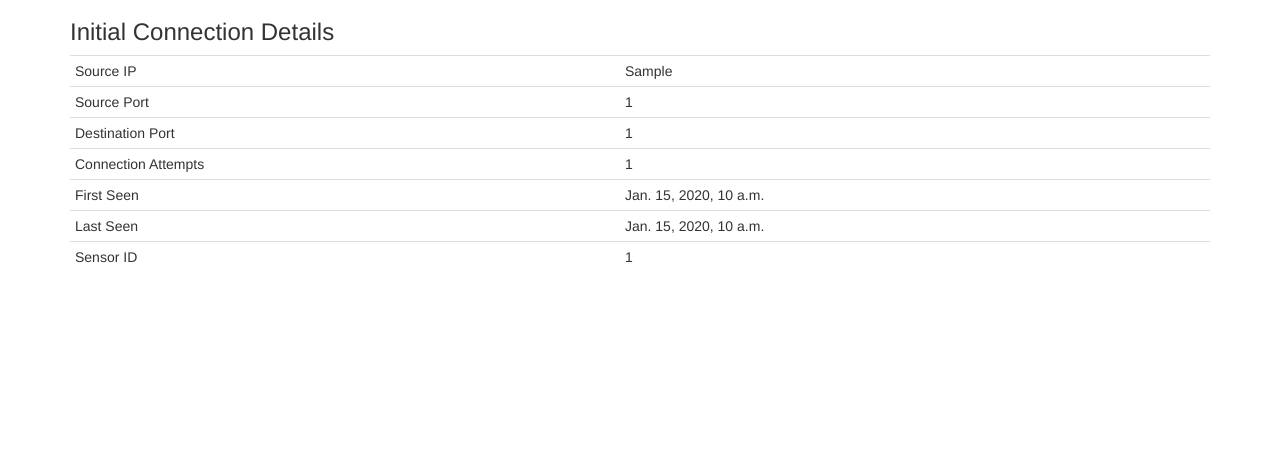
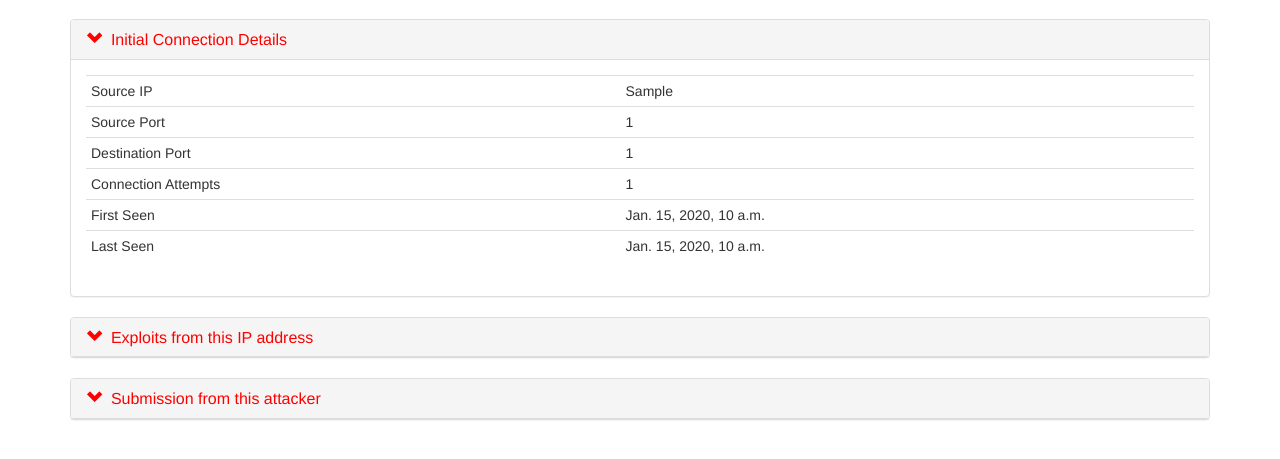
Before and after one commit to pi-one/amunweb, a Django app: a page that uses amunweb/amun/templates/amun/initial_details.html in a window 1280 px wide. Shown: the part 51-510 px from the top of the page. Run offline with Django 3.2, Linux system fonts and the light colour scheme; tables that the repository leaves empty hold one stand-in row (values such as "Sample post"); some libraries are stand-ins or nearby versions.

Commit message:
added ip search

```diff
--- /dev/null
+++ b/amunweb/amun/forms.py
@@ -0,0 +1,6 @@
+from django import forms
+
+class SearchForm(forms.Form):
+	query = forms.CharField(label="Search for IP address:")
+	query.widget.attrs['class'] = 'form-control'
+	query.widget.attrs['size'] = 25
--- a/amunweb/amun/templates/amun/initial_details.html
+++ b/amunweb/amun/templates/amun/initial_details.html
@@ -2,7 +2,19 @@
 
 {% block content %}
 
-	<h3>Initial Connection Details</h3>
+
+<br/>
+
+<div class="panel panel-default">
+        <div class="panel-heading">
+            <h4 class="panel-title">
+                <a data-toggle="collapse" data-parent="#accordion" href="#collapseOne">
+                    <span class="glyphicon glyphicon-chevron-down"></span>&nbsp;&nbsp;Initial Connection Details
+                </a>
+            </h4>
+        </div>
+        <div id="collapseOne" class="panel-collapse collapse in">
+            <div class="panel-body">
 
 	{% if connection %}
 
@@ -26,15 +38,88 @@
 		<tr>
 			<td>Last Seen</td><td>{{ connection.last_seen }}</td>
 		</tr>
-		<tr>
-			<td>Sensor ID</td><td>{{ connection.sensor_id }}</td>
-		</tr>
 	</table>
 </div>
+</div></div></div>
+
+{% if exploits %}
+    <div class="panel panel-default">
+        <div class="panel-heading">
+            <h4 class="panel-title">
+                <a data-toggle="collapse" data-parent="#accordion" href="#collapseTwo">
+                    <span class="glyphicon glyphicon-chevron-down"></span>&nbsp;&nbsp;Exploits from this IP address
+                </a>
+            </h4>
+        </div>
+        <div id="collapseTwo" class="panel-collapse collapse">
+            <div class="panel-body">
+                <div class="table-responsive">
+                    <table class="table table-condensed table-hover">
+                        <tr>
+                            <th>Attacker IP</th>
+                            <th>Destination Port</th>
+                            <th>Vulnerability</th>
+                            <th>Last Seen</th>
+                            <th>Exploits</th>
+                            <th>Options</th>
+                        </tr>
+                        {% for expl in exploits %}
+                            <tr>
+                                <td>{{ expl.attacker.attacker_ip }}</td>
+                                <td>{{ expl.attacker.victim_port }}</td>
+                                <td>{{ expl.vulnerability_name }}</td>
+                                <td>{{ expl.last_seen }}</td>
+                                <td>{{ expl.count }}</td>
+                                <td><a href="{% url 'exploit_details' exploit_id=expl.id %}"><span class="glyphicon glyphicon-search"></span></a></td>
+                            </tr>
+                        {% endfor %}
+                    </table>
+                </div>
+            </div>
+        </div>
+    </div>
+{% if submissions %}
+    <div class="panel panel-default">
+        <div class="panel-heading">
+            <h4 class="panel-title">
+                <a data-toggle="collapse" data-parent="#accordion" href="#collapseThree">
+                    <span class="glyphicon glyphicon-chevron-down"></span>&nbsp;&nbsp;Submission from this attacker
+                </a>
+            </h4>
+        </div>
+        <div id="collapseThree" class="panel-collapse collapse">
+            <div class="panel-body">
+                <div class="table-responsive">
+                    <table class="table table-condensed table-hover">
+                        <tr>
+                            <th>Attacker IP</th>
+                            <th>File Hash</th>
+                            <th>Last Seen</th>
+                            <th>Submissions</th>
+                            <th>Options</th>
+                        </tr>
+                        {% for submission in submissions %}
+                            <tr>
+                                <td>{{ submission.exploit.attacker.attacker_ip }}</td>
+                                <td>{{ submission.md5_hash }}</td>
+                                <td>{{ submission.last_seen }}</td>
+                                <td>{{ submission.count }}</td>
+                                <td><a href="{% url 'submission_details' submission_id=submission.id %}"><span class="glyphicon glyphicon-search"></span></a></td>
+                            </tr>
+                        {% endfor %}
+                    </table>
+                </div>
+            </div>
+        </div>
+    </div>
+{% endif %}
+{% endif %}
+
 
 	{% else %}
 
 	No such connection entry exists.
+	</div></div></div>
 
 	{% endif %}
 
--- a/amunweb/amun/views.py
+++ b/amunweb/amun/views.py
@@ -1,5 +1,6 @@
-from django.shortcuts import render_to_response
+from django.shortcuts import render_to_response, render
 from django.core.paginator import Paginator, EmptyPage, PageNotAnInteger
+from amun.forms import SearchForm
 from amun.models import initial_connection, successful_exploit, successful_submission
 
 # Create your views here.
@@ -11,14 +12,42 @@ def contact(request):
 	return render_to_response('amun/contact.html')
 
 def search(request):
-	return render_to_response('amun/search.html')
+	if request.method == 'POST':
+		form = SearchForm(request.POST)
+		if form.is_valid():
+			term = form.cleaned_data['query']
+			try:
+				result = initial_connection.objects.all().filter(attacker_ip__icontains=term).order_by('-last_seen')
+			except:
+				result = None
+		else:
+			result = None
+	else:
+		form = SearchForm()
+		result = None
+	return render(request, 'amun/search.html', {'form': form, 'result': result})
 
 def initial_details(request, connection_id):
 	try:
 		connection = initial_connection.objects.get(pk=connection_id)
 	except initial_connection.DoesNotExist:
 		connection = None
-	return render_to_response('amun/initial_details.html', {'connection': connection})
+	if connection:
+		try:
+			exploits = successful_exploit.objects.all().filter(attacker__attacker_ip=connection.attacker_ip)
+		except successful_exploit.DoesNotExist:
+			exploits = None
+		if exploits:
+			try:
+				submissions = successful_submission.objects.all().filter(exploit__attacker__attacker_ip=connection.attacker_ip)
+			except successful_exploit.DoesNotExist:
+				submissions = None
+		else:
+			submissions = None
+	else:
+		exploits = None
+		submissions = None
+	return render_to_response('amun/initial_details.html', {'connection': connection, 'exploits': exploits, 'submissions': submissions})
 
 def exploit_details(request, exploit_id):
 	try:
```
Also changed, not shown: amunweb/amun/templates/amun/search.html (added, +57 -0 lines).
